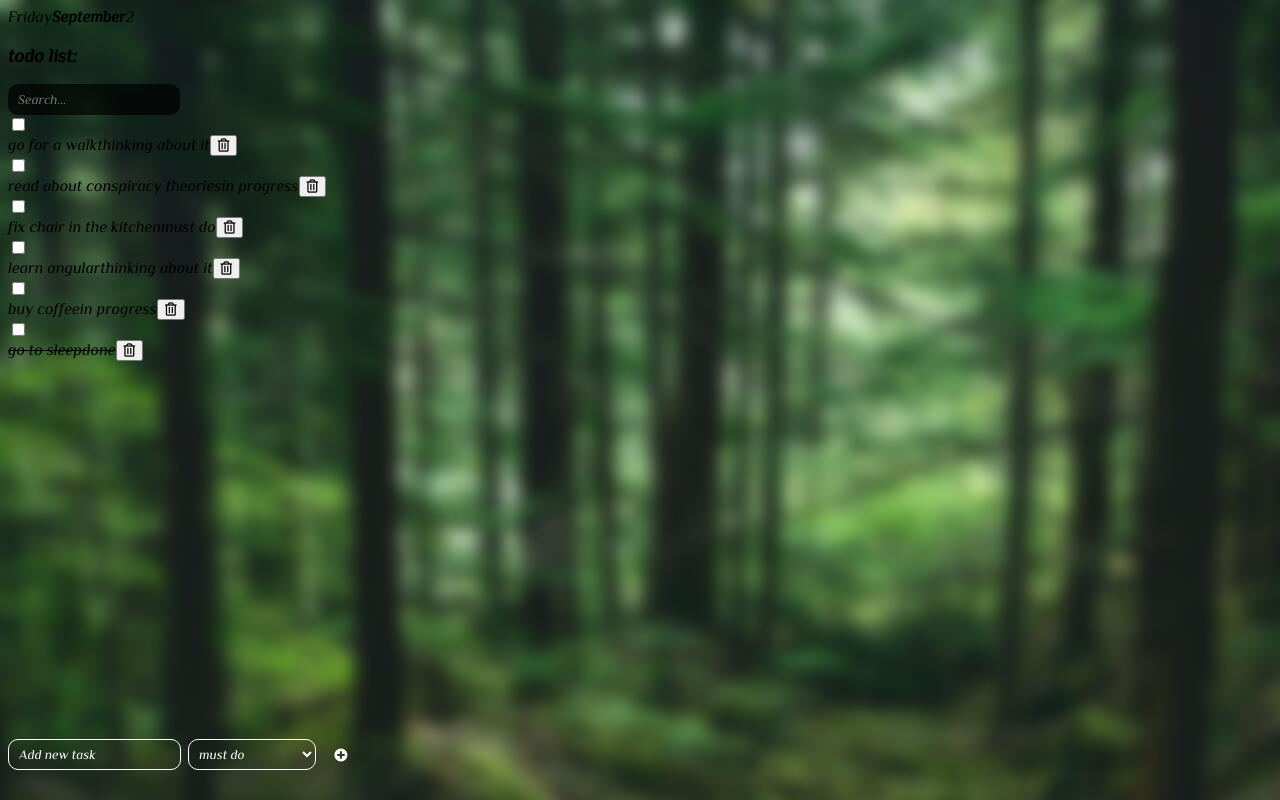
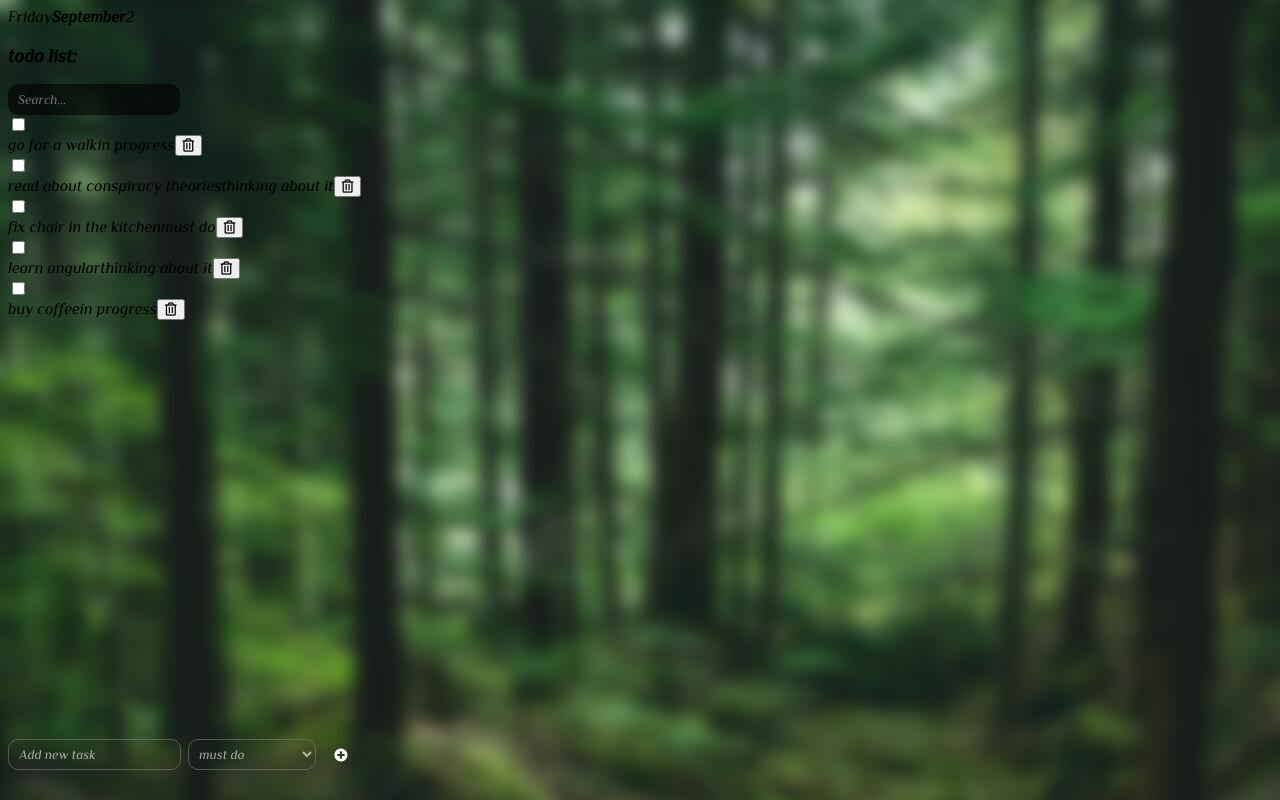
Before and after one commit to Ozukyo/todo-list-angular, an Angular app: page / in a window 1280 px wide. Built offline with nearby package versions, Linux system fonts and the light colour scheme; data requests are answered from the project's data file.

Commit message:
Change hovers

```diff
--- a/src/app/tasks/add-task/add-task.component.css
+++ b/src/app/tasks/add-task/add-task.component.css
@@ -9,14 +9,18 @@
 
 select {
   background-color: transparent;
-  border: 1px solid white;
+  border: 1px solid #807c7c;
   border-radius: 10px;
   text-decoration: none;
   outline: none;
   padding: 6px;
   color: white;
-  /*position: relative;*/
-  /*left: 110px;*/
+  opacity: 0.6;
+
+}
+
+select:hover {
+  opacity: 1.8;
 }
 
 .btn {
@@ -26,7 +30,7 @@ select {
   cursor: pointer;
   color:white;
   width:50px;
-  size: 100%;
+
 }
 
 .btn:hover {
@@ -50,12 +54,14 @@ select option {
 
 .input {
   border-radius: 10px;
-  border: 1px solid white;
+  border: 1px solid #807c7c;
   padding:7px;
   padding-left: 10px;
   outline: none;
   background: rgba(0,0,0.0.0);
   margin-right: 3px;
+  opacity: 0.6;
+  color: white;
 }
 
 .input-wrapper {
@@ -67,3 +73,7 @@ input[type="text"] {
   color:white;
   background:rgba(0,0,0,0.0);
 }
+.input:hover {
+  opacity: 1.8;
+
+}
--- a/src/app/tasks/filter-tasks/filter-tasks.component.css
+++ b/src/app/tasks/filter-tasks/filter-tasks.component.css
@@ -9,6 +9,6 @@
 input[type="text"] {
   color:white;
   border:none;
-  background:rgba(0,0,0,0.7);
+  background:rgba(0,0,0,0.6);
   outline: none;
 }
--- a/src/app/tasks/tasks.component.css
+++ b/src/app/tasks/tasks.component.css
@@ -29,7 +29,8 @@
   position: relative;
   background-color: rgba(0,0,0,0.7);
   border-radius: 10px;
-  overflow-y:auto
+  overflow-y:auto;
+  display:block;
 }
 
 .task {
@@ -63,6 +64,14 @@ input[type="checkbox"] {
   opacity:50%;
 }
 
+task {
+  margin-left: auto;
+  margin-right: auto;
+}
+
+time {
+ margin: auto;
+}
 
 time.icon
 {
--- a/src/assets/db.json
+++ b/src/assets/db.json
@@ -3,12 +3,12 @@
     {
       "id": 1,
       "title": "go for a walk",
-      "status": "thinking about it"
+      "status": "in progress"
     },
     {
       "id": 2,
       "title": "read about conspiracy theories",
-      "status": "in progress"
+      "status": "thinking about it"
     },
     {
       "id": 3,
@@ -24,11 +24,6 @@
       "title": "buy coffee",
       "status": "in progress",
       "id": 6
-    },
-    {
-      "title": "go to sleep",
-      "status": "done",
-      "id": 7
     }
   ]
 }
```
